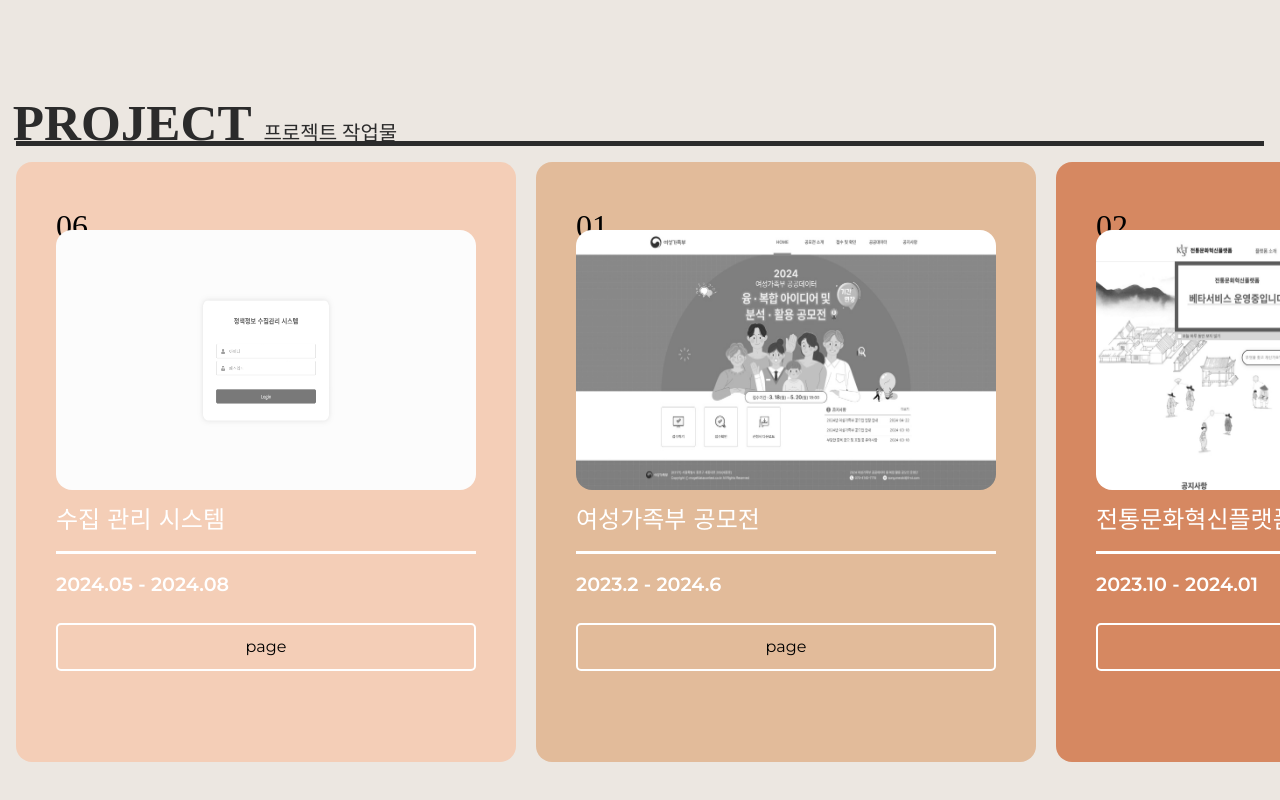
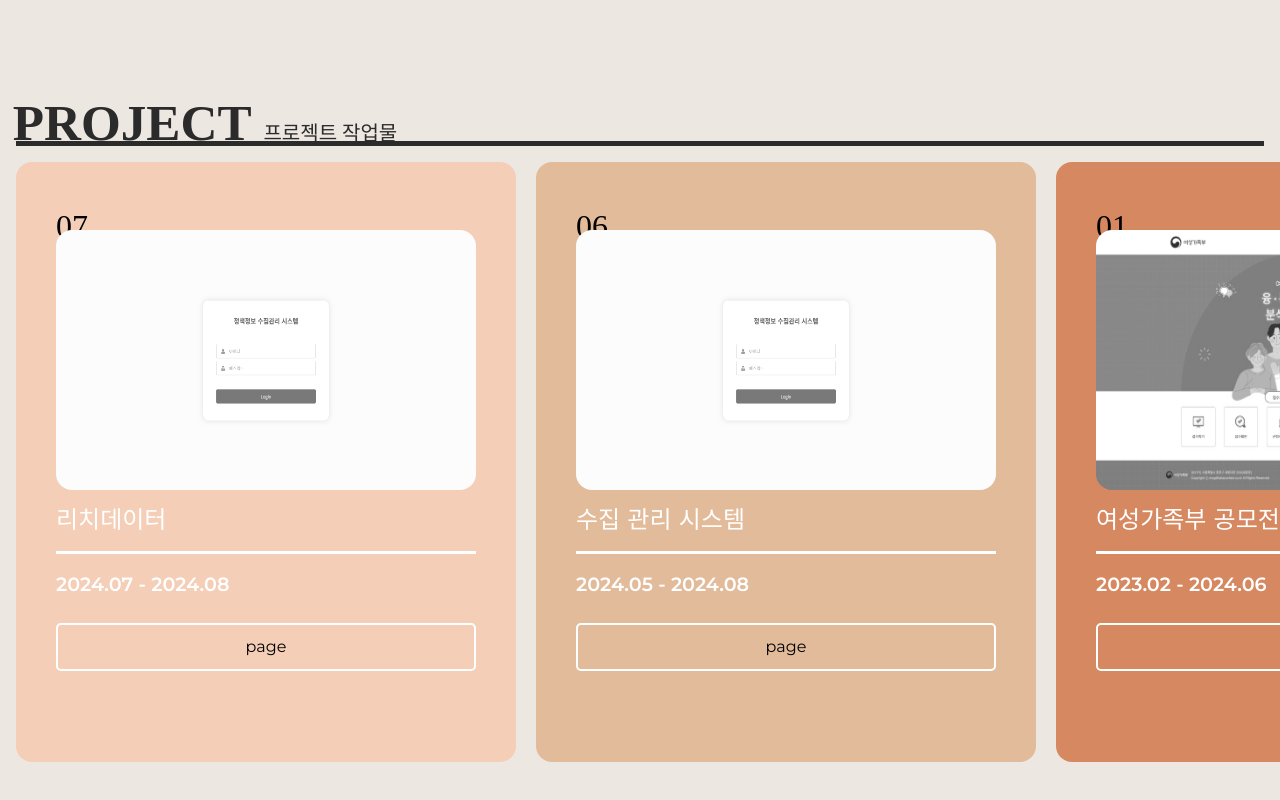
Before and after one commit to sini1004/PORTFOLIO, a React (Create React App) app: page / in a window 1280 px wide. Shown: the part 6468-7268 px from the top of the page. Built offline with nearby package versions, Linux system fonts and the light colour scheme; a small style sheet from the web is missing; a web font is replaced by a local one.

Commit message:
프로젝트 추가로 인한 업데이트

```diff
--- a/src/assets/scss/section/_prodetail.scss
+++ b/src/assets/scss/section/_prodetail.scss
@@ -95,6 +95,17 @@
     .project__desc {
       h1 {
         color: #444;
+      }
+    }
+  }
+  &.design7 {
+    background-color: #1fab89;
+    .project__img {
+      border: 7px solid #1fab89;
+    }
+    .project__desc {
+      h1 {
+        color: #1fab89;
       }
     }
   }
--- a/src/components/Port.jsx
+++ b/src/components/Port.jsx
@@ -35,7 +35,7 @@ const Port = () => {
     };
   }, []);
 
-  const desiredOrder = [6, 1, 2, 3, 4, 5];
+  const desiredOrder = [7, 6, 1, 2, 3, 4, 5];
   const orderedProText = desiredOrder.map((id) =>
     proText.find((pro) => pro.id === id)
   );
--- a/src/constants/index.js
+++ b/src/constants/index.js
@@ -15,6 +15,7 @@ import logoimg03 from "../assets/img/page/logo/logo02.png";
 import logoimg04 from "../assets/img/page/logo/logo04.svg";
 import logoimg05 from "../assets/img/page/logo/logo05.svg";
 import logoimg06 from "../assets/img/page/logo/logo06.png";
+import logoimg07 from "../assets/img/page/logo/logo07.png";
 import mainimg01 from "../assets/img/page/screen/mainimg01.jpg";
 import mainimg02 from "../assets/img/page/screen/mainimg02.jpg";
 import mainimg03 from "../assets/img/page/screen/mainimg03.jpg";
@@ -171,7 +172,7 @@ export const proText = [
     num: "01",
     logoimg: logoimg01,
     logoalt: "여성가족부",
-    period: "2023.2 - 2024.6",
+    period: "2023.02 - 2024.06",
     text: [
       "공모전 상세 정보를 표시하는 페이지를 구현하였으며, 참가자들이 공모전에 쉽게 신청할 수 있도록 참가 신청 페이지를 구현하였고, 공지사항/문의하기 등의 페이지를 구현하였습니다.",
       "기존 테이블 태그로 작성된 HTML을 <div>, <section>, <article> 등의 시맨틱한 마크업 태그로 변경하여 웹 접근성과 검색 엔진 최적화를 강화하였습니다.",
@@ -236,7 +237,7 @@ export const proText = [
     period: "2023.02 - 2023.05",
     text: [
       "리액트 기반의 프로젝트로 편의 지도 페이지의 UI를 개선하는 작업을 담당하였습니다. Styled-components를 활용하여 UI 요소들의 일관된 스타일을 유지하고, 코드의 재사용성을 높였습니다. 제보 및 공공 정보를 시각적으로 구분하여 사용자가 쉽게 인식할 수 있도록 redMarker, blueMarker 등의 속성을 활용하였습니다. 또한, 편의지도 리스트를 효율적으로 표시하고 사용자 상호작용을 개선하기 위해 MoreItemBoxWrapper, ItemListClose 컴포넌트를 추가하였습니다.",
-      "또한 제보 프로젝트의 QA(품질 보증)를 담당하였습니다. 다양한 디바이스 테스트, 브라우저 호환성 테스트, 기능 테스트와 버그 리포트를 통해 프로젝트의 품질을 보장하였습니다.",
+      "제보 프로젝트의 QA(품질 보증)를 담당하였습니다. 다양한 디바이스 테스트, 브라우저 호환성 테스트, 기능 테스트와 버그 리포트를 통해 프로젝트의 품질을 보장하였습니다.",
       "제보큐브(구 제보 더보기)는 사용자가 커뮤니티, 채널, 테마, 캠페인 피드에 참여할 수 있는 공간으로, 이를 보다 직관적이고 사용하기 쉽게 만들기 위해 UI/UX 개선 및 디자인 작업을 수행하였습니다. 사용자 경험을 최적화하고, 시각적으로 매력적인 인터페이스를 제공하여 사용자 참여를 촉진할 수 있도록 하였습니다.",
     ],
     title: "제보(Jebo)",
@@ -271,7 +272,7 @@ export const proText = [
     code: "https://github.com/webstoryboy/port2023-next",
     view: "https://port2023-next.netlify.app",
   },
-  // >>>>>>>>>>>>>>>>>>>>>>>>>>>>>>>>>>>>>>>>>>>>>>>>>>>>>>>>>>>>> 주식회사리스트
+  // >>>>>>>>>>>>>>>>>>>>>>>>>>>>>>>>>>>>>>>>>>>>>>>>>>>>>>>>>>>>> 수집관리시스템
   {
     id: 6,
     num: "06",
@@ -284,10 +285,26 @@ export const proText = [
       "데이터 분석 결과를 시각적으로 제공하기 위한 대시보드의 화면 설계 및 마크업을 작성하였습니다.",
     ],
     title: "수집 관리 시스템",
-    link: "http://li-st.com/",
+    link: "보안 이슈",
     desc: "",
     main: mainimg06,
     screen: [{ src: scrimg06, alt: "수집관리시스템" }],
+    code: "https://github.com/webstoryboy/port2023-next",
+    view: "https://port2023-next.netlify.app",
+  },
+  // >>>>>>>>>>>>>>>>>>>>>>>>>>>>>>>>>>>>>>>>>>>>>>>>>>>>>>>>>>>>> 리치데이터
+  {
+    id: 7,
+    num: "07",
+    logoimg: logoimg07,
+    logoalt: "리치데이터",
+    period: "2024.07 - 2024.08",
+    text: ["fffff"],
+    title: "리치데이터",
+    link: "https://richdata.kr/",
+    desc: "민원상담 데이터 ",
+    main: mainimg06,
+    screen: [{ src: scrimg06, alt: "리치데이터" }],
     code: "https://github.com/webstoryboy/port2023-next",
     view: "https://port2023-next.netlify.app",
   },
```
Also changed, not shown: src/assets/img/page/logo/logo07.png (added).
